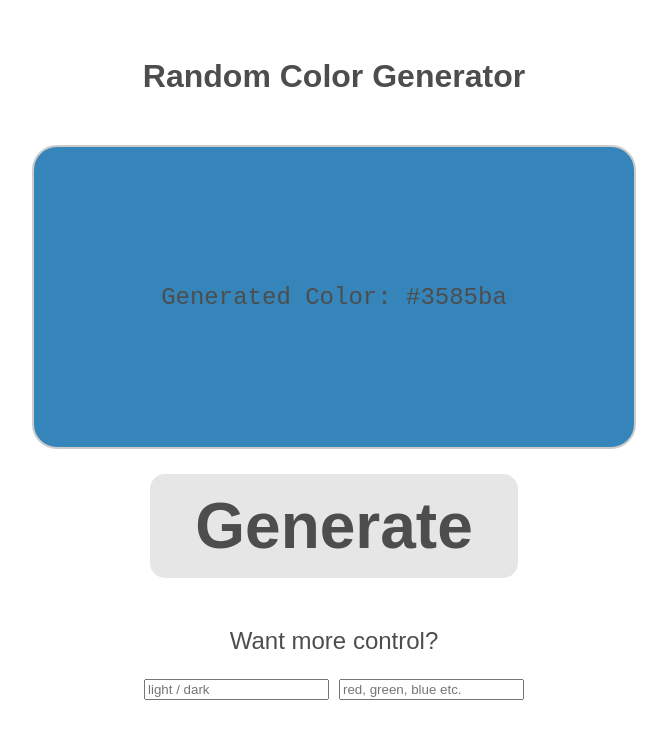
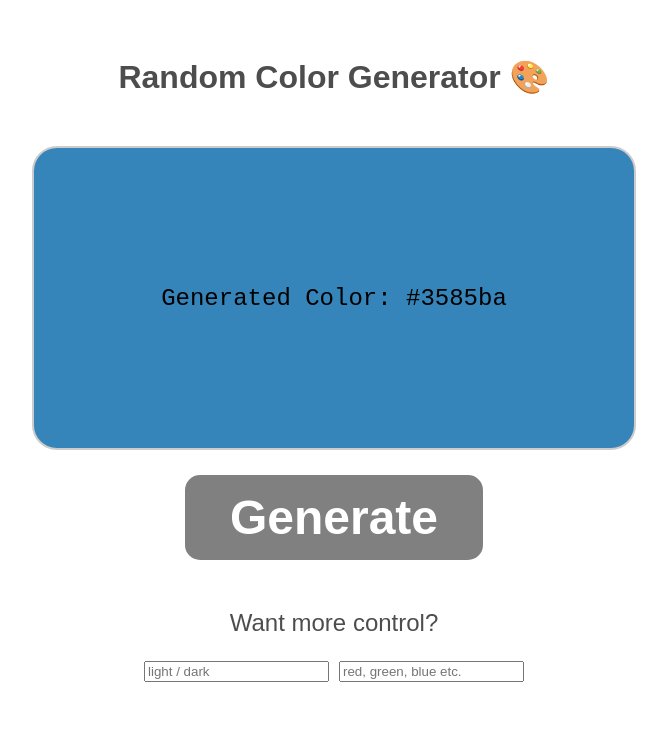
Before and after one commit to Omer-Szerer/react-random-color-generator, a React app: page / in a window 1280 px wide. Shown: the top 738 px of the page, without its empty margins (306-973 px from the left). Built offline with nearby package versions, Linux system fonts and the light colour scheme; the HTML template or start-up script is replaced by a standard one.

Commit message:
Add css styling

```diff
--- a/src/RandomColorGenerator.jsx
+++ b/src/RandomColorGenerator.jsx
@@ -1,10 +1,11 @@
 import randomColor from 'randomcolor';
-import React, { useState } from 'react';
+import React, { useEffect, useState } from 'react';
 
 export default function RandomColorControl() {
   const [color, setColor] = useState(randomColor);
   const [luminosity, setLuminosity] = useState('');
   const [hue, setHue] = useState('');
+
   const parameters = {
     luminosity: luminosity,
     hue: hue,
@@ -12,7 +13,7 @@ export default function RandomColorControl() {
 
   return (
     <div className="main-container">
-      <h1>Random Color Generator</h1>
+      <h1>Random Color Generator 🎨</h1>
 
       <div className="color-display" style={{ backgroundColor: color }}>
         <p>Generated Color: {color}</p>
@@ -26,7 +27,6 @@ export default function RandomColorControl() {
       </button>
 
       <h3>Want more control?</h3>
-
       <div className="inputs">
         <input
           value={luminosity}
@@ -45,3 +45,89 @@ export default function RandomColorControl() {
     </div>
   );
 }
+
+//ChatGPT version that converts the text inside to dark/light in accodring to the background color
+
+// import randomColor from 'randomcolor';
+// import React, { useEffect, useState } from 'react';
+
+// export default function RandomColorControl() {
+//   const [color, setColor] = useState(randomColor({ format: 'hex' })); // Force hex format
+//   const [luminosity, setLuminosity] = useState('');
+//   const [hue, setHue] = useState('');
+//   const [textColor, setTextColor] = useState('black');
+
+//   const parameters = {
+//     luminosity: luminosity,
+//     hue: hue,
+//   };
+
+//   // Function to convert hex to RGB
+//   const hexToRgb = (hex) => {
+//     const r = parseInt(hex.slice(1, 3), 16);
+//     const g = parseInt(hex.slice(3, 5), 16);
+//     const b = parseInt(hex.slice(5, 7), 16);
+//     return { r, g, b };
+//   };
+
+//   // Function to calculate luminance
+//   const getLuminance = ({ r, g, b }) => {
+//     return 0.299 * r + 0.587 * g + 0.114 * b;
+//   };
+
+//   // Function to determine if the color is light or dark
+//   const isLightColor = (luminance) => luminance > 128;
+
+//   // useEffect hook to update the text color whenever the color changes
+//   useEffect(() => {
+//     const rgb = hexToRgb(color);
+//     const luminance = getLuminance(rgb);
+//     const newTextColor = isLightColor(luminance) ? 'black' : 'white';
+
+//     // Debugging logs
+//     console.log('Generated Color:', color);
+//     console.log('RGB:', rgb);
+//     console.log('Luminance:', luminance);
+//     console.log('Text Color:', newTextColor);
+
+//     setTextColor(newTextColor);
+//   }, [color]);
+
+//   return (
+//     <div className="main-container">
+//       <h1>Random Color Generator</h1>
+
+//       <div
+//         className="color-display"
+//         style={{ backgroundColor: color, color: textColor }}
+//       >
+//         <p>Generated Color: {color}</p>
+//       </div>
+
+//       <button
+//         className="button"
+//         onClick={() => setColor(randomColor({ ...parameters, format: 'hex' }))} // Force hex format
+//       >
+//         Generate
+//       </button>
+
+//       <h3>Want more control?</h3>
+
+//       <div className="inputs">
+//         <input
+//           value={luminosity}
+//           onChange={(event) => setLuminosity(event.target.value)}
+//           placeholder="light / dark"
+//           className="luminosity-input"
+//         />
+
+//         <input
+//           value={hue}
+//           onChange={(event) => setHue(event.target.value)}
+//           placeholder="red, green, blue etc."
+//           className="hue-input"
+//         />
+//       </div>
+//     </div>
+//   );
+// }
--- a/src/index.css
+++ b/src/index.css
@@ -16,7 +16,6 @@ h1 {
 
 p {
   font-family: monospace;
-  color: hsl(0, 0%, 30%);
   font-size: 1.5rem;
   text-align: center;
 }
@@ -34,20 +33,20 @@ p {
 }
 
 .button {
-  font-size: 4rem;
+  font-size: 3rem;
   font-weight: bold;
   margin-bottom: 25px;
   border: none;
   padding: 15px 45px;
   border-radius: 15px;
-  color: hsl(0, 0%, 30%);
-  background-color: hsl(0, 0%, 90%);
+  background-color: hsl(0, 0%, 50%);
+  color: white;
   transition: background-color 0.5s ease;
 }
 
 .button:hover {
-  background-color: hsl(0, 0%, 50%);
-  color: white;
+  color: hsl(0, 0%, 30%);
+  background-color: hsl(0, 0%, 90%);
 }
 .inputs {
   display: flex;
```
